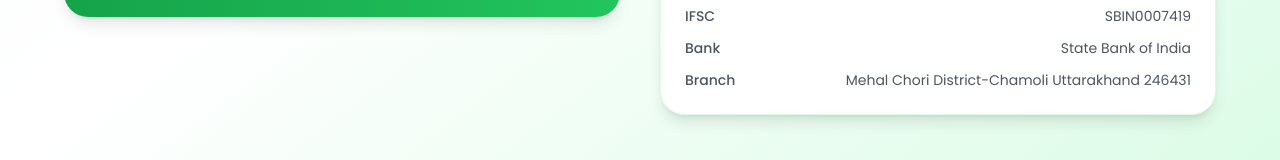
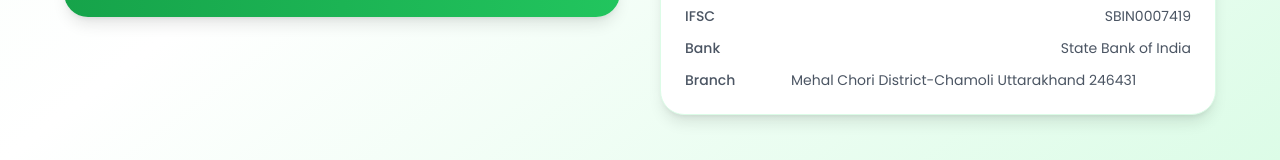
Before and after one commit to Altarina-creative/Ninad-, a React (Vite) app in the folder client/: page /donate in a window 1280 px wide. Shown: the part 936-1096 px from the top of the page. Built offline with nearby package versions, Linux system fonts and the light colour scheme.

Commit message:
Update Donate.jsx

```diff
--- a/client/src/pages/Donate.jsx
+++ b/client/src/pages/Donate.jsx
@@ -129,12 +129,12 @@
                 <span>State Bank of India</span>
               </div>
 
-              <div className="flex flex-col md:flex-row md:justify-between">
-                <span className="font-medium">Branch</span>
-                <span className="break-words md:text-right">
-                   Mehal Chori District-Chamoli Uttarakhand 246431
-                </span>
-                 </div>
+              <div className="flex gap-4">
+              <span className="font-medium min-w-[90px]">Branch</span>
+              <span className="text-left">
+              Mehal Chori District-Chamoli Uttarakhand 246431
+              </span>
+              </div>
 
             </div>
           </div>
```
